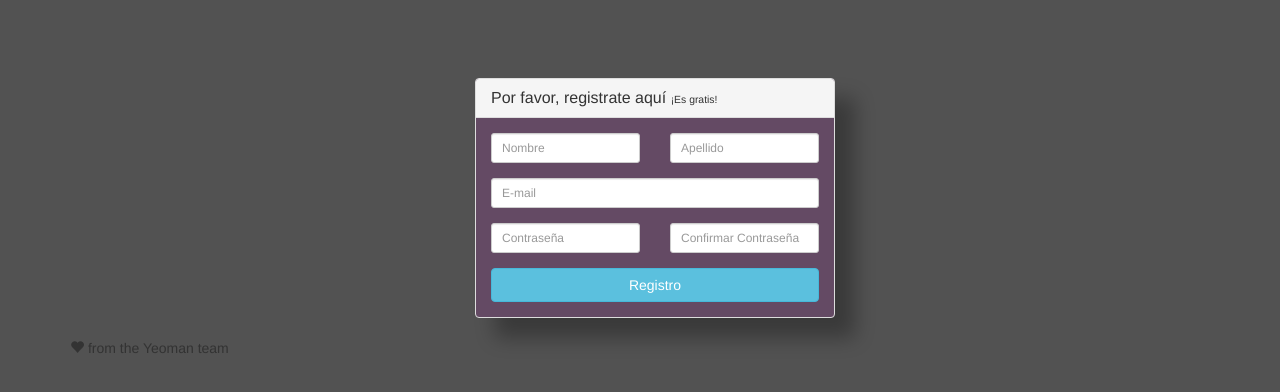
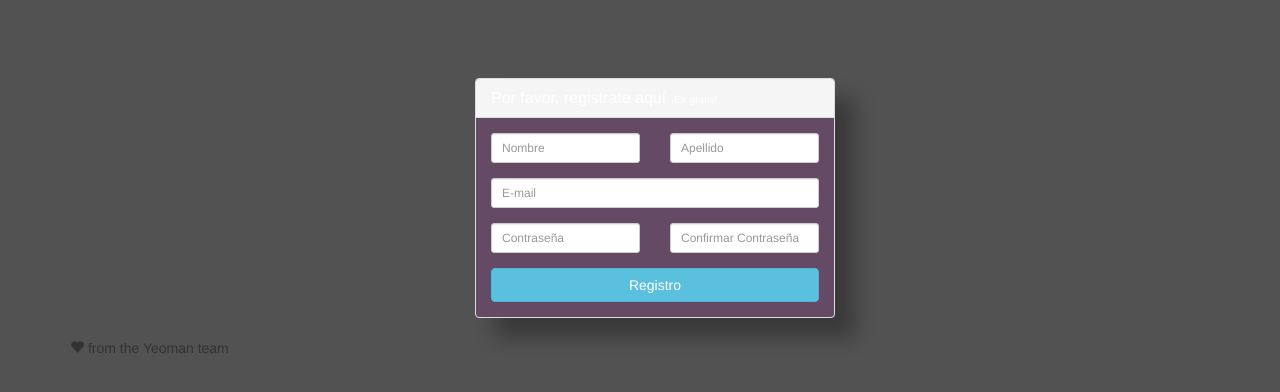
Before and after one commit to rafanreif/bolsos, a website: page app/index.html in a window 1280 px wide. Shown: the part 54-446 px from the top of the page. Drawn offline with nearby package versions, Linux system fonts and the light colour scheme; some packages are replaced by stand-ins of ours; files that its build step writes are made by us from their sources.

Commit message:
Cambio de color formulario

```diff
--- a/app/styles/main.css
+++ b/app/styles/main.css
@@ -11,3 +11,9 @@ body{
   background: rgba(255, 0, 255, 0.1);
   box-shadow: rgba(0, 0, 0, 0.3) 20px 20px 20px;
 }
+
+.panel-default > .panel-heading {
+    color: #fff;
+    background-color: #f5f5f5;
+
+}
```
